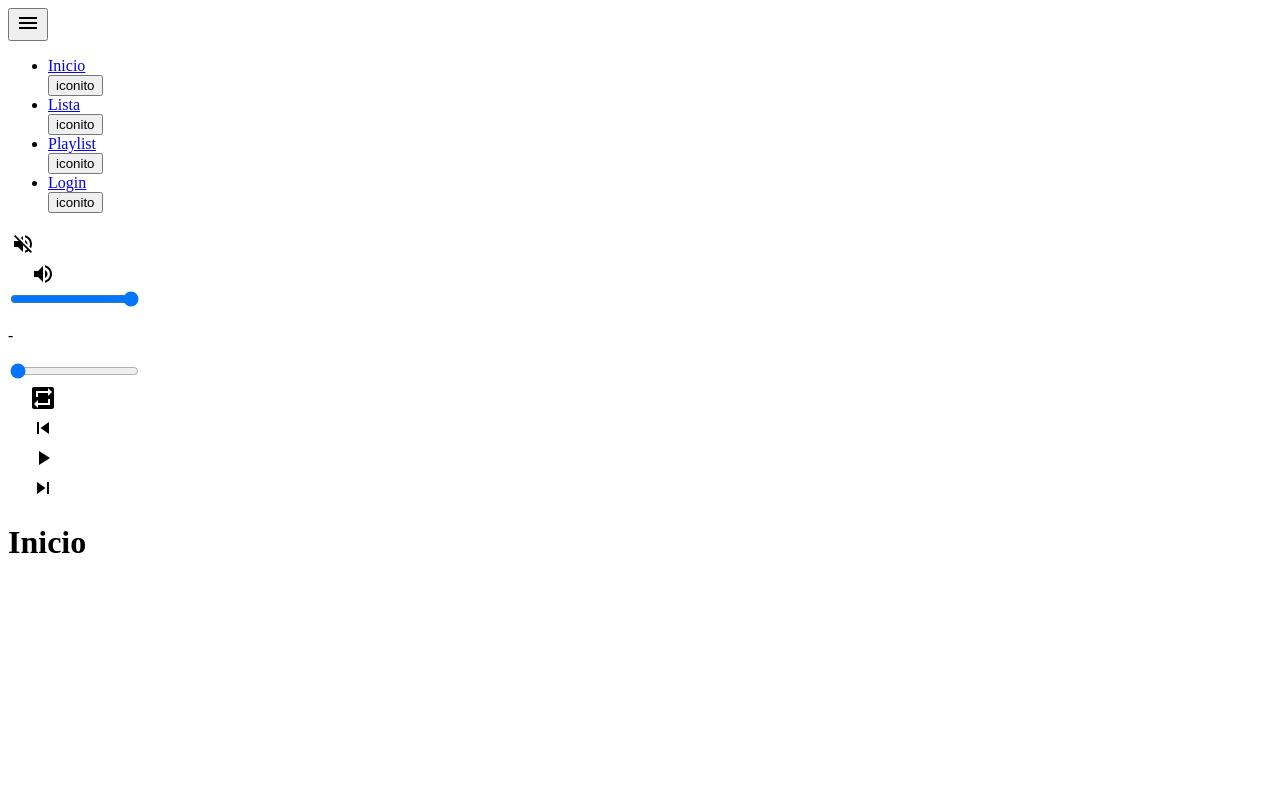
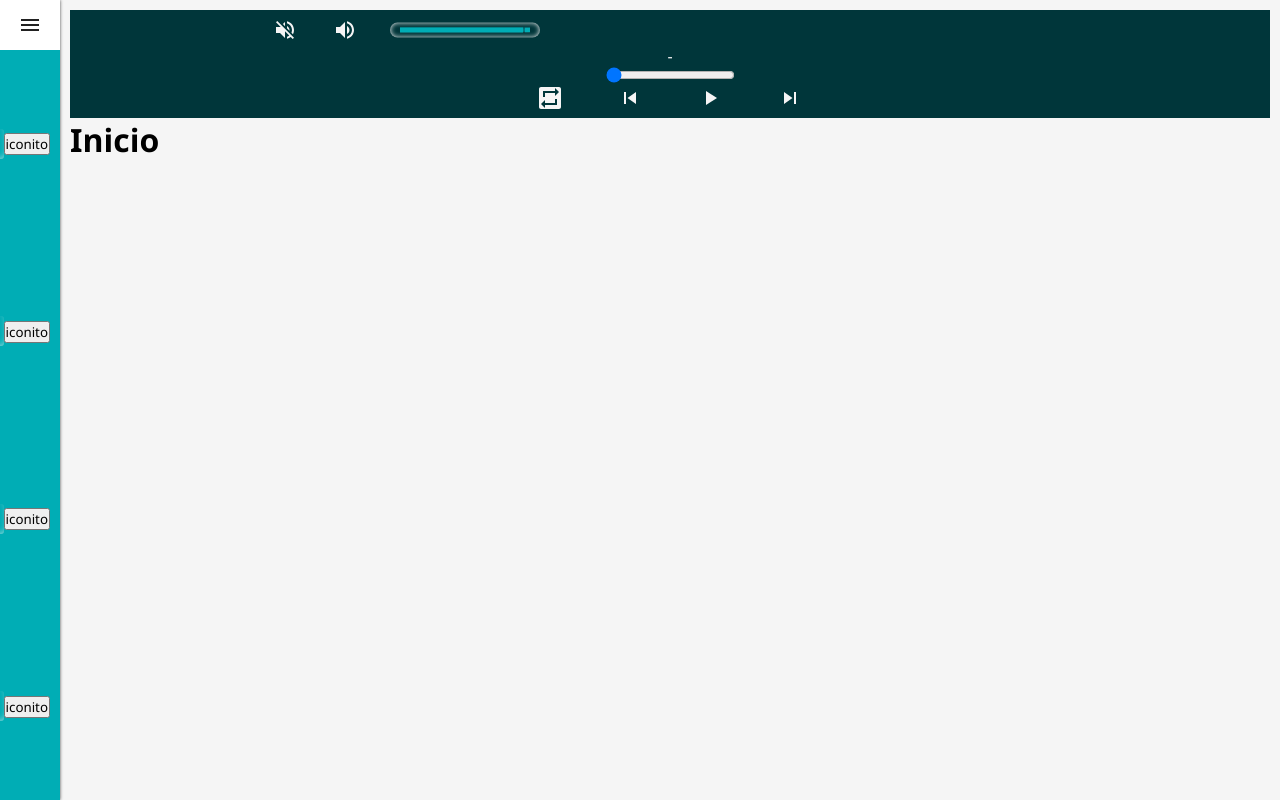
Before and after one commit to Patricio-Fernandez-Ionadi/Player-react, a React (Create React App) app: page / in a window 1280 px wide. Built offline with nearby package versions, Linux system fonts and the light colour scheme; no server answers.

Commit message:
transp estilos

```diff
--- a/src/theme/index.css
+++ b/src/theme/index.css
@@ -35,4 +35,214 @@
 
 .btn-muted {
   color: #f44336;
+}
+
+* {
+  margin: 0;
+  padding: 0;
+  box-sizing: border-box;
+  font-family: "Segoe UI", Tahoma, Geneva, Verdana, sans-serif;
+}
+
+.main-container-app {
+  max-height: 100vh;
+  height: 100vh;
+  width: 100vw;
+  display: flex;
+  flex-direction: column;
+}
+.main-container-app .content-container-app {
+  flex-grow: 1;
+  background-color: #f5f5f5;
+  padding: 10px;
+}
+
+@media (min-width: 740px) {
+  .main-container-app {
+    flex-direction: row;
+  }
+  .main-container-app .content-container-app {
+    max-width: calc(100vw - 60px);
+    position: relative;
+    right: -60px;
+  }
+}
+.navigation-container-app {
+  display: flex;
+  justify-content: center;
+  align-items: center;
+  height: 60px;
+  width: 100vw;
+  background-color: #00adb5;
+  box-shadow: 0 0 3px 0 #484848;
+}
+.navigation-container-app .navbar-list-container {
+  display: flex;
+  gap: 10px;
+  list-style: none;
+  padding: 5px 10px;
+  width: 100%;
+  height: 100%;
+}
+.navigation-container-app .navbar-list-container .navbar-list-element {
+  flex: 1;
+  display: flex;
+  justify-content: center;
+  align-items: center;
+}
+.navigation-container-app .navbar-list-container .navbar-list-element .navbar-list-link {
+  height: 30px;
+  border-radius: 3px;
+  box-shadow: 0 -3px 8px -5px #f5f5f5 inset;
+  color: #f5f5f5;
+  display: block;
+  padding: 5px 10px;
+  text-align: center;
+  text-decoration: none;
+  width: 100%;
+}
+
+@media (min-width: 740px) {
+  .navigation-container-app {
+    width: 200px;
+    min-width: 60px;
+    height: 100vh;
+    flex-direction: column;
+    position: absolute;
+    left: -140px;
+    z-index: 1;
+    transition: left 0.2s;
+  }
+  .navigation-container-app.menu-open {
+    left: 0;
+  }
+  .navigation-container-app .navbar-list-container {
+    flex-direction: column;
+    justify-content: space-around;
+  }
+  .navigation-container-app .navbar-list-container .navbar-list-element .navbar-list-link {
+    padding: 5px 0;
+  }
+}
+@media (max-width: 740px) {
+  .navbar-list-container .navbar-list-element .non-mobile {
+    display: none;
+  }
+}
+.menu-button-container {
+  background-color: #fff;
+  width: 100%;
+  height: 50px;
+  padding: 10px 15px;
+  display: flex;
+  justify-content: flex-end;
+}
+.menu-button-container .menu-button {
+  background: transparent;
+  border: none;
+  width: 30px;
+  height: 30px;
+  display: flex;
+  justify-content: center;
+  align-items: center;
+  color: #212121;
+  transition: background 0.2s;
+  border-radius: 3px;
+}
+.menu-button-container .menu-button:active {
+  background: #00adb5;
+}
+
+@media (max-width: 740px) {
+  .menu-button-container.non-mobile {
+    display: none;
+  }
+}
+.player {
+  width: 100%;
+  padding: 5px 10px;
+  color: #f5f5f5;
+  display: flex;
+  flex-direction: column;
+  justify-content: center;
+  align-items: center;
+  background-color: #00363a;
+}
+.player .comands-control-container {
+  width: 100%;
+  max-width: 800px;
+  display: flex;
+  flex-direction: column;
+  justify-content: center;
+  align-items: center;
+}
+.player .comands-control-container .status-box {
+  display: flex;
+  flex-direction: column;
+  width: 100%;
+  justify-content: center;
+  align-items: center;
+}
+.player .comands-control-container .controls-box {
+  display: flex;
+  justify-content: center;
+  align-items: center;
+  gap: 10px;
+}
+
+.volume-control-container {
+  width: 100%;
+  max-width: 800px;
+  height: 30px;
+  display: flex;
+  position: relative;
+}
+.volume-control-container .volume-button {
+  position: absolute;
+  left: 40px;
+}
+.volume-control-container .volume-input-container {
+  position: absolute;
+  left: 120px;
+  top: 50%;
+  transform: translateY(-50%);
+  display: flex;
+  justify-content: center;
+  align-items: center;
+  height: 15px;
+  min-width: 80px;
+  max-width: 150px;
+  padding: 5px 10px;
+  border-radius: 15px;
+  box-shadow: 0 0 5px 0 inset #f5f5f5;
+}
+.volume-control-container .volume-input-container .marker {
+  position: absolute;
+  width: 200px;
+  height: 5px;
+  z-index: -1;
+}
+.volume-control-container .volume-input-container .volume-input {
+  -webkit-appearance: none;
+     -moz-appearance: none;
+          appearance: none;
+  width: 200px;
+  height: 5px;
+  background: #007d85;
+  outline: none;
+  overflow: hidden;
+  box-shadow: inset 0 0 2px #242424;
+}
+.volume-control-container .volume-input-container .volume-input::-webkit-slider-thumb {
+  -webkit-appearance: none;
+          appearance: none;
+  width: 5px;
+  height: 5px;
+  background: #00adb5;
+  cursor: pointer;
+  box-shadow: -107px 0 0 100px #00adb5;
+}
+.volume-control-container .volume-input-container .volume-input:active::-webkit-slider-thumb {
+  background: #f5f5f5;
+  box-shadow: -107px 0 0 100px #f5f5f5;
 }/*# sourceMappingURL=index.css.map */
```
Also changed, not shown: 1 other file (tests, documents, lock files or other folders).
